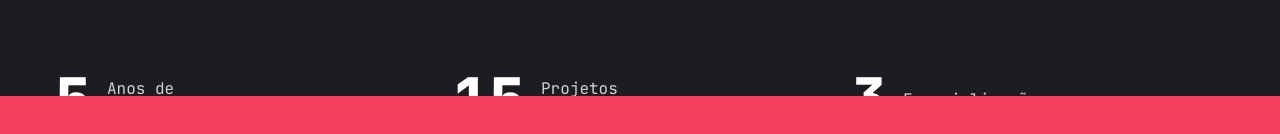
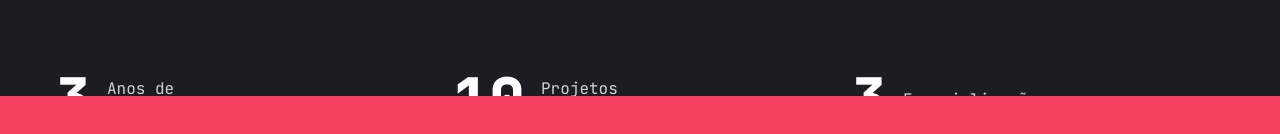
Before and after one commit to DeveloperJotape/portfolio-devjoaopedro, a Next.js app: page / in a window 1280 px wide. Shown: the part 704-838 px from the top of the page. Built offline with nearby package versions, Linux system fonts and the light colour scheme.

Commit message:
📝 feat: texto alterado

```diff
--- a/components/Stats.jsx
+++ b/components/Stats.jsx
@@ -4,11 +4,11 @@ import CountUp from "react-countup";
 
 const stats = [
   {
-    num: 5,
+    num: 3,
     text: "Anos de experiêcnia",
   },
   {
-    num: 15,
+    num: 10,
     text: "Projetos concluídos",
   },
   {
```
